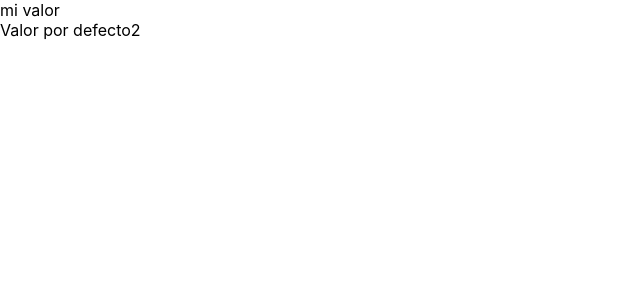
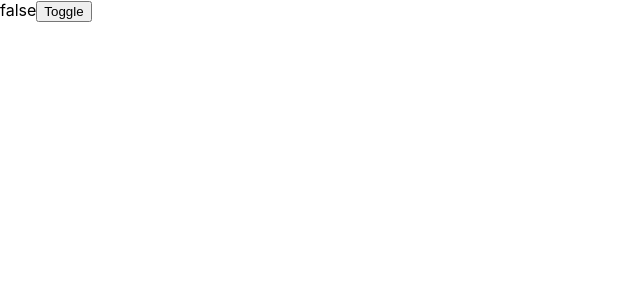
Before and after one commit to Rubenmt93/React-Context, a React (Create React App) app: page / in a window 1280 px wide. Shown: the top 300 px of the page, without its empty margins (0-640 px from the left). Built offline with nearby package versions, Linux system fonts and the light colour scheme.

Commit message:
Actualizar estado de un Context

```diff
--- a/src/App.js
+++ b/src/App.js
@@ -1,40 +1,34 @@
-import { createContext, useContext } from "react";
+import { Component, createContext, useContext, useState } from "react";
 
-const Context = createContext('Valor por defecto')
-const Context2 = createContext('Valor por defecto2')
-const Provider = ({ children}) => {
+const Context = createContext({ valor: false, toggle: () => {}})
+const Provider = ({children}) => {
+  const [valor , setValor] = useState(false)
+  const value= {
+    valor,
+    toggle: () => setValor(!valor)
+  }
   return(
-    <Context.Provider value={'mi valor'}>
+    <Context.Provider value={value}>
       {children}
     </Context.Provider>
   )
 }
 
+const Componente = () => {
+  const {valor, toggle} = useContext(Context)
 
-const Contenido = () => {
-
-  const ctx = useContext(Context)
-  return (
+  return(
     <div>
-      {ctx}
-    </div>
-  )
-}
-const Contenido2 = () => {
-
-  const ctx = useContext(Context2)
-  return (
-    <div>
-      {ctx}
+      <label>{valor.toString()}</label>
+      <button onClick={toggle}>Toggle</button>
     </div>
   )
 }
 function App() {
   return (
-    <div className="App">
+    <div>
       <Provider>
-        <Contenido/>
-        <Contenido2/>
+        <Componente></Componente>
       </Provider>
     </div>
   );
```
Also changed, not shown: src/1-intro.js (added, +43 -0 lines).
